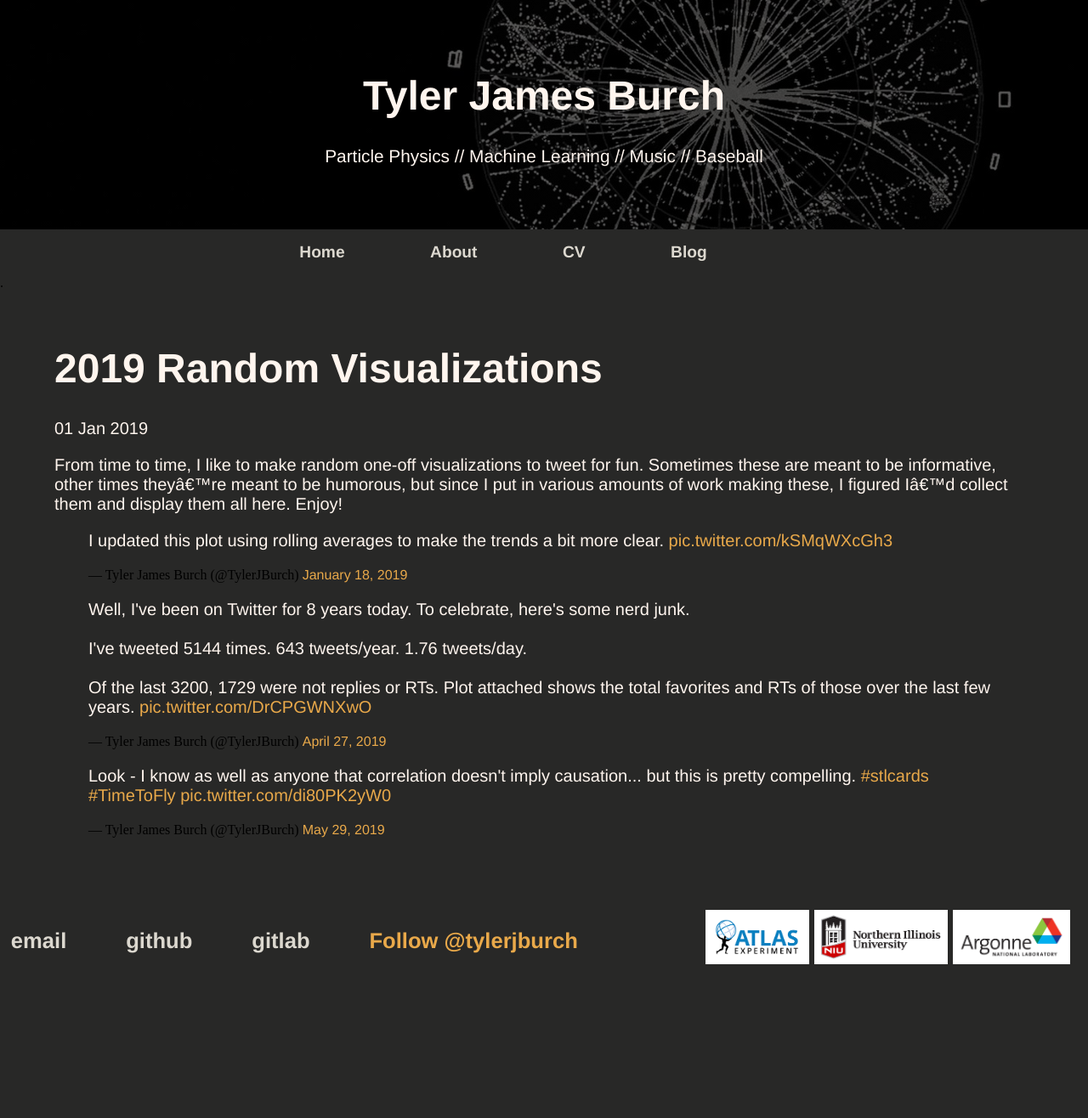
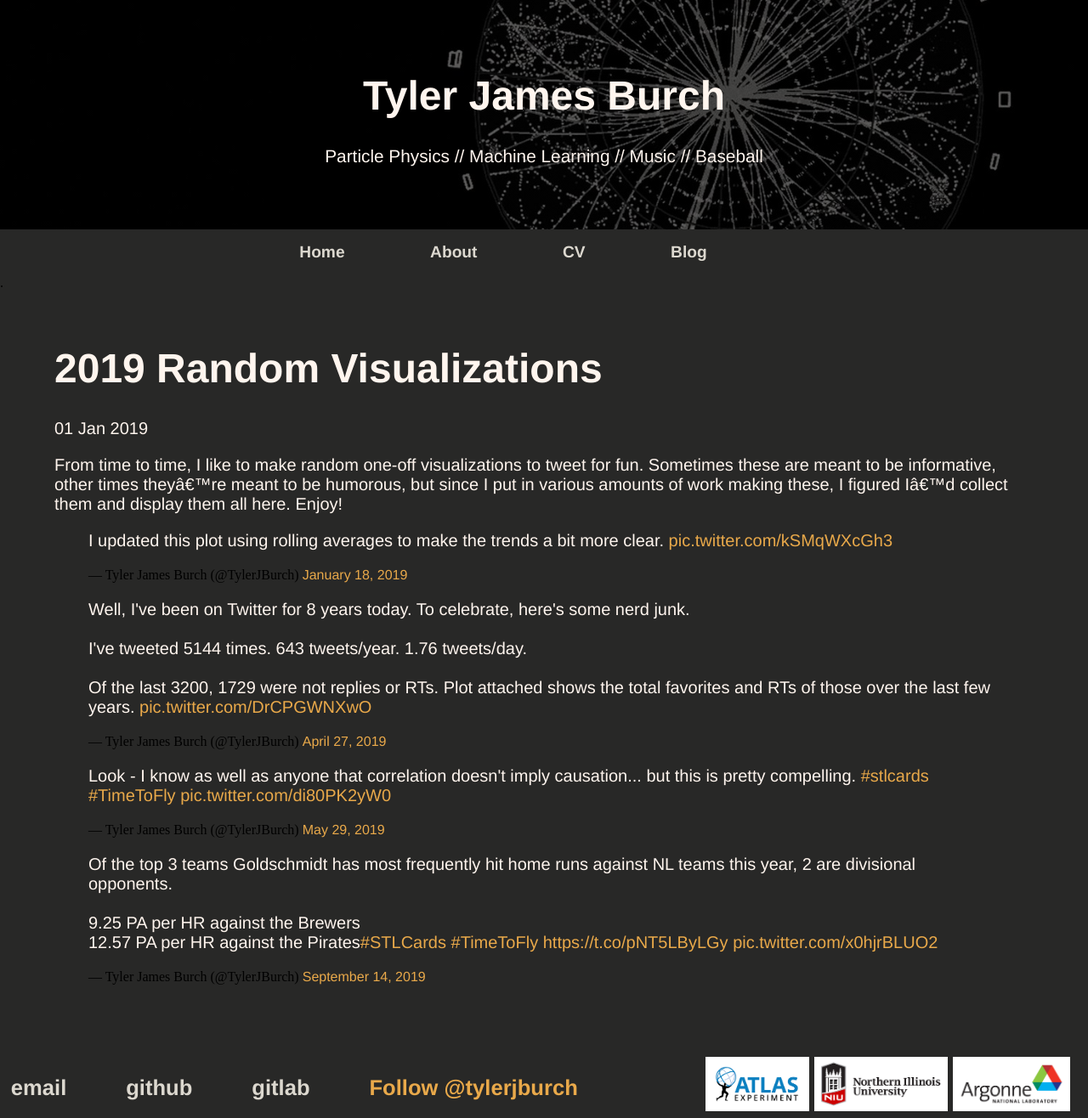
Before and after one commit to tjburch/tjburch.github.io, a Jekyll site: the page built from _other/2019random_visualizations.md, in a window 1280 px wide. Shown: the whole page at 85% size. Built offline with Jekyll 4.4.1, drawn with Linux system fonts in a browser that asks for light colours; comment, search, counter and statistics services are not loaded; before the commit the page ends 1143 px from its top, so only the background shows below that.

Commit message:
Add goldschmidt viz

```diff
--- a/_other/2019random_visualizations.md
+++ b/_other/2019random_visualizations.md
@@ -14,3 +14,5 @@ From time to time, I like to make random one-off visualizations to tweet for fun
 <blockquote class="twitter-tweet tw-align-center"><p lang="en" dir="ltr">Well, I&#39;ve been on Twitter for 8 years today. To celebrate, here&#39;s some nerd junk.<br><br>I&#39;ve tweeted 5144 times. 643 tweets/year. 1.76 tweets/day.<br><br>Of the last 3200, 1729 were not replies or RTs. Plot attached shows the total favorites and RTs of those over the last few years. <a href="https://t.co/DrCPGWNXwO">pic.twitter.com/DrCPGWNXwO</a></p>&mdash; Tyler James Burch (@TylerJBurch) <a href="https://twitter.com/TylerJBurch/status/1121966456860827648?ref_src=twsrc%5Etfw">April 27, 2019</a></blockquote> <script async src="https://platform.twitter.com/widgets.js" charset="utf-8"></script>
 
 <blockquote class="twitter-tweet tw-align-center"><p lang="en" dir="ltr">Look - I know as well as anyone that correlation doesn&#39;t imply causation... but this is pretty compelling. <a href="https://twitter.com/hashtag/stlcards?src=hash&amp;ref_src=twsrc%5Etfw">#stlcards</a> <a href="https://twitter.com/hashtag/TimeToFly?src=hash&amp;ref_src=twsrc%5Etfw">#TimeToFly</a> <a href="https://t.co/di80PK2yW0">pic.twitter.com/di80PK2yW0</a></p>&mdash; Tyler James Burch (@TylerJBurch) <a href="https://twitter.com/TylerJBurch/status/1133711893024129024?ref_src=twsrc%5Etfw">May 29, 2019</a></blockquote> <script async src="https://platform.twitter.com/widgets.js" charset="utf-8"></script>
+
+<blockquote class="twitter-tweet tw-align-center"><p lang="en" dir="ltr">Of the top 3 teams Goldschmidt has most frequently hit home runs against NL teams this year, 2 are divisional opponents. <br><br>9.25 PA per HR against the Brewers<br>12.57 PA per HR against the Pirates<a href="https://twitter.com/hashtag/STLCards?src=hash&amp;ref_src=twsrc%5Etfw">#STLCards</a> <a href="https://twitter.com/hashtag/TimeToFly?src=hash&amp;ref_src=twsrc%5Etfw">#TimeToFly</a> <a href="https://t.co/pNT5LByLGy">https://t.co/pNT5LByLGy</a> <a href="https://t.co/x0hjrBLUO2">pic.twitter.com/x0hjrBLUO2</a></p>&mdash; Tyler James Burch (@TylerJBurch) <a href="https://twitter.com/TylerJBurch/status/1172870423438069761?ref_src=twsrc%5Etfw">September 14, 2019</a></blockquote> <script async src="https://platform.twitter.com/widgets.js" charset="utf-8"></script>
```
